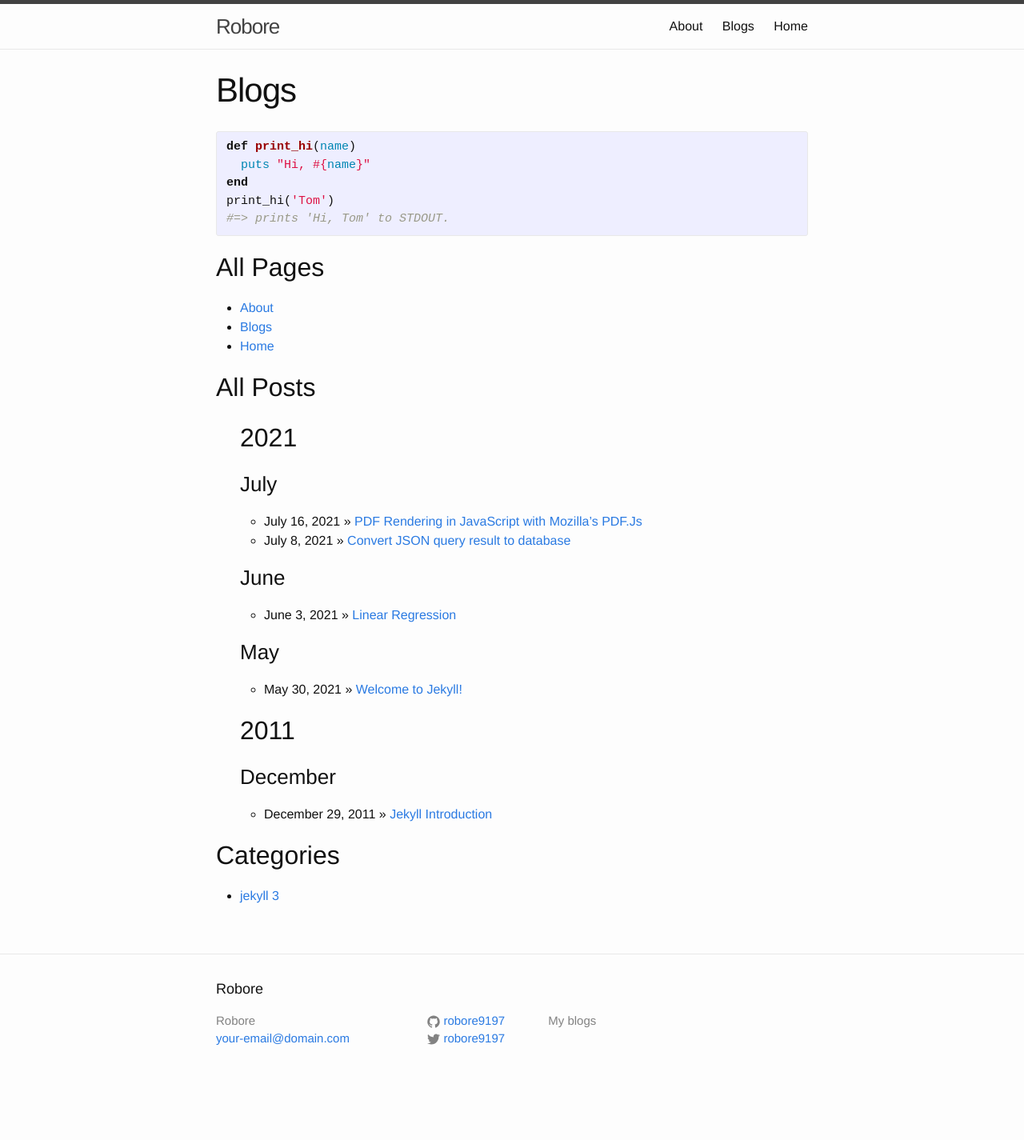
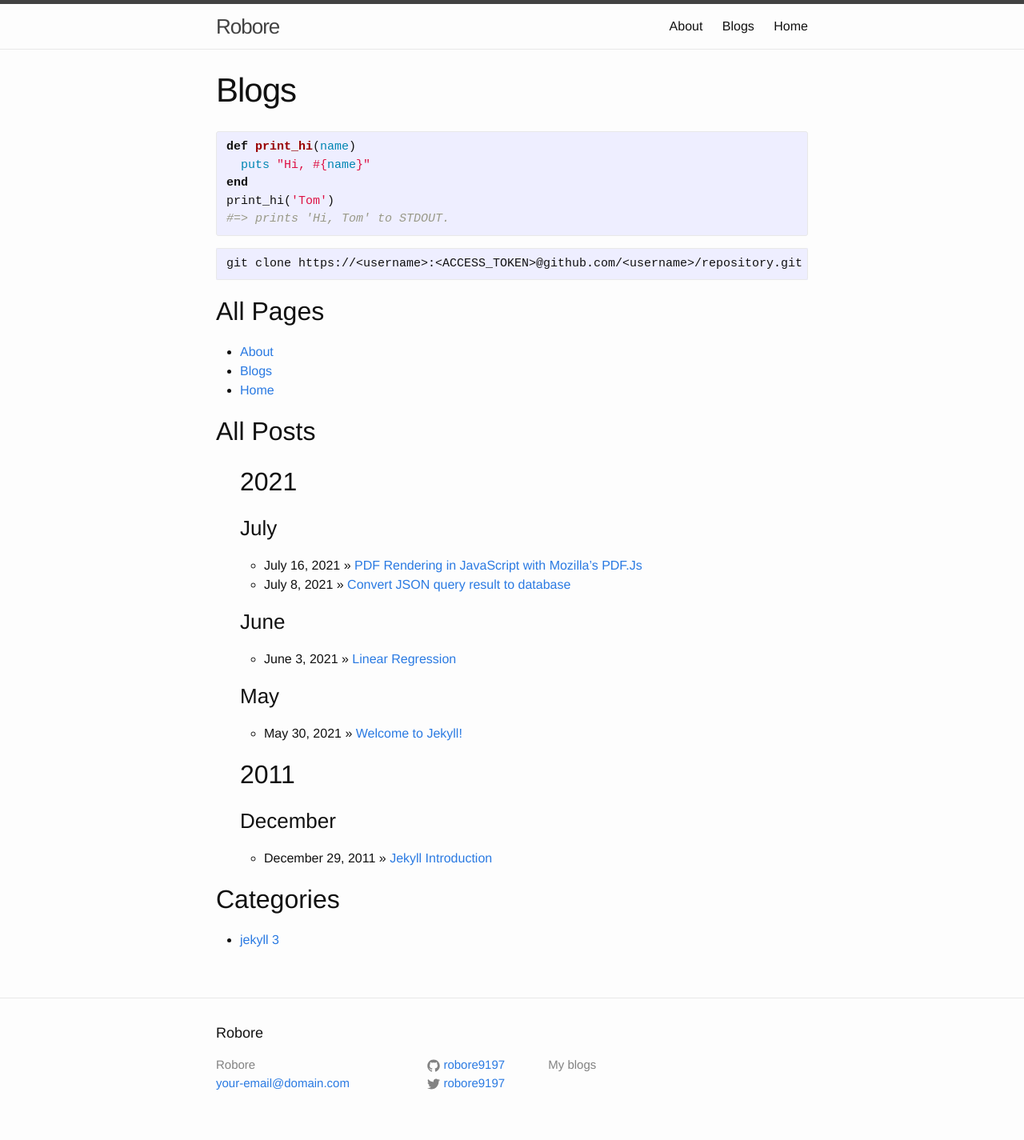
Before and after one commit to robore9197/robore9197.github.io, a Jekyll site: the page built from blogs.md, in a window 1280 px wide. Shown: the whole page at 80% size. Built offline with Jekyll 4.4.1, drawn with Linux system fonts in a browser that asks for light colours; before the commit the page ends 1370 px from its top, so only the background shows below that.

Commit message:
Update blogs.md

````diff
--- a/blogs.md
+++ b/blogs.md
@@ -11,6 +11,10 @@ end
 print_hi('Tom')
 #=> prints 'Hi, Tom' to STDOUT.
 {% endhighlight %}
+
+```
+git clone https://<username>:<ACCESS_TOKEN>@github.com/<username>/repository.git
+```
 
 <h2>All Pages</h2>
 <ul>
````
